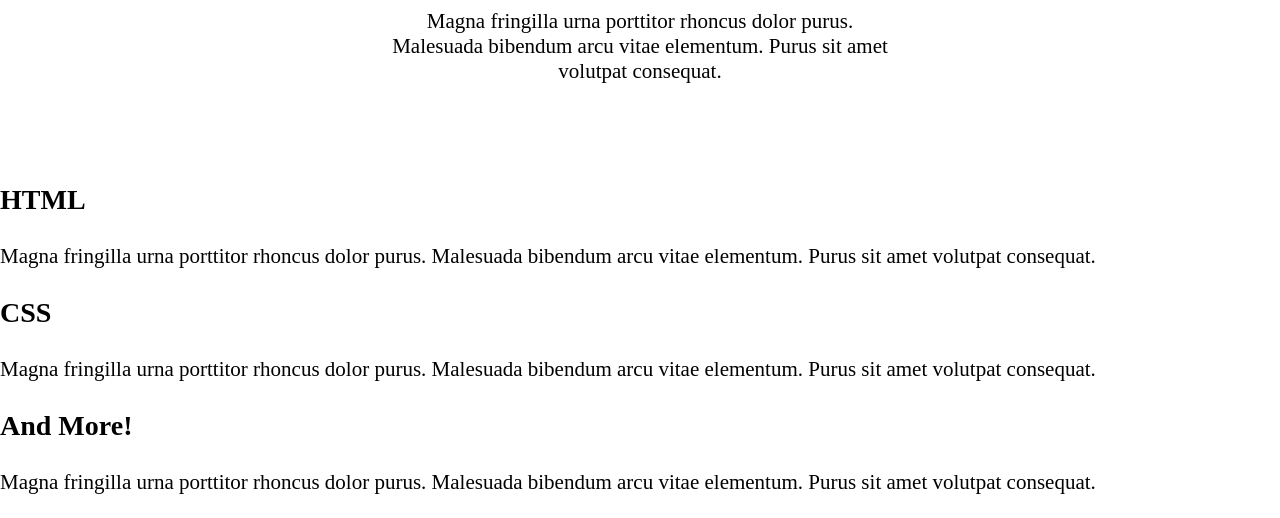
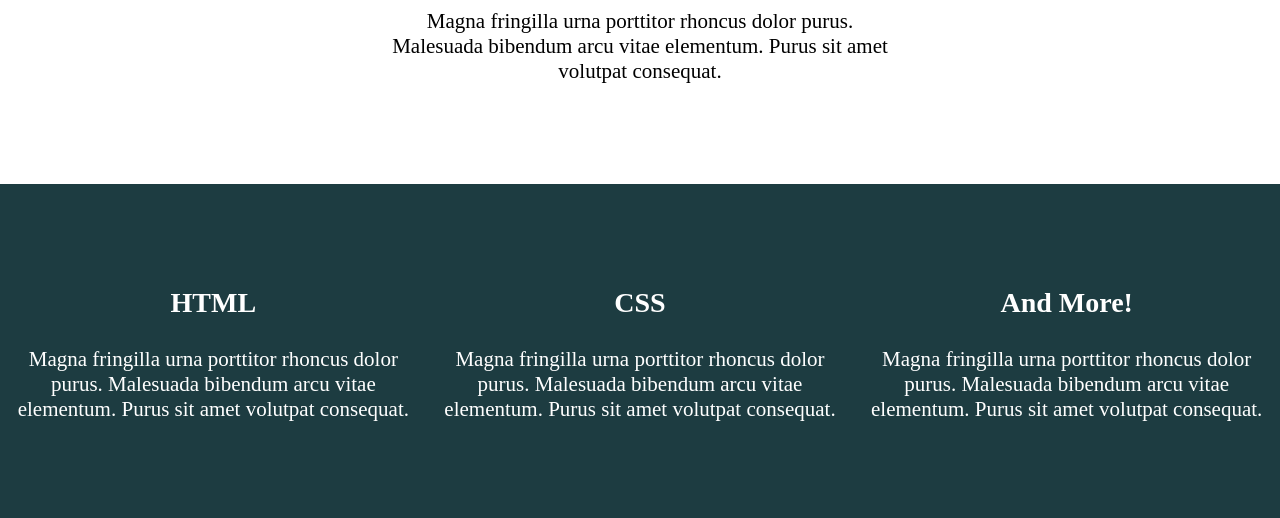
Before and after one commit to DEV-EGo/columns_layout, a plain HTML site: page index_2.html in a window 1280 px wide. Shown: the part 380-898 px from the top of the page. Drawn offline with Linux system fonts and the light colour scheme.

Commit message:
ReDone background

```diff
--- a/CSS/NewStyle.css
+++ b/CSS/NewStyle.css
@@ -43,12 +43,18 @@ header {
   text-align: center;
 }
 .my-skills {
+  background-color: #1d3c41;
+  color: #fff;
+  padding: 75px 0;
+  text-align: center;
 }
 
 .columns {
+  display: flex;
 }
 
 .column {
+  margin: 0 10px;
 }
 
 /* ========
```
